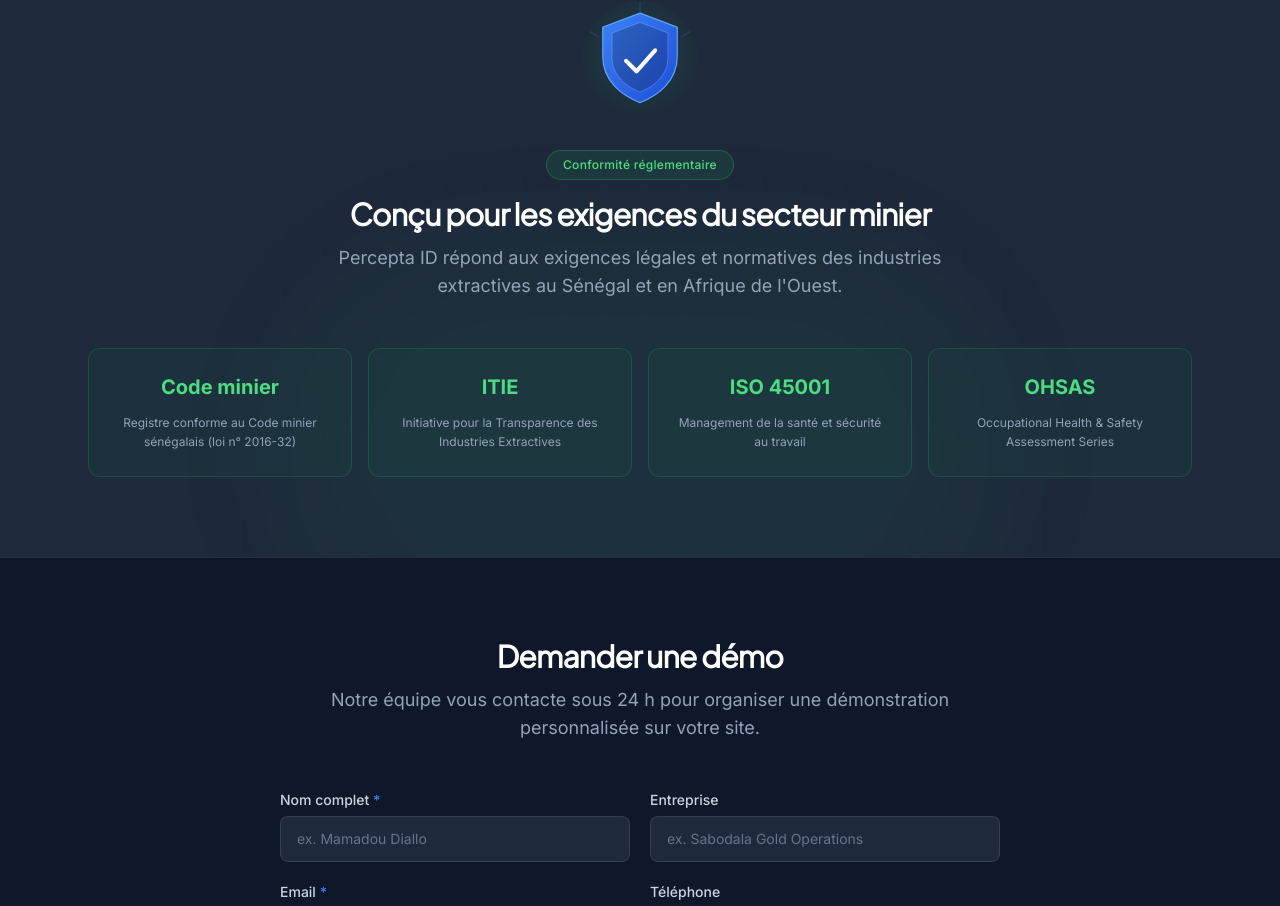
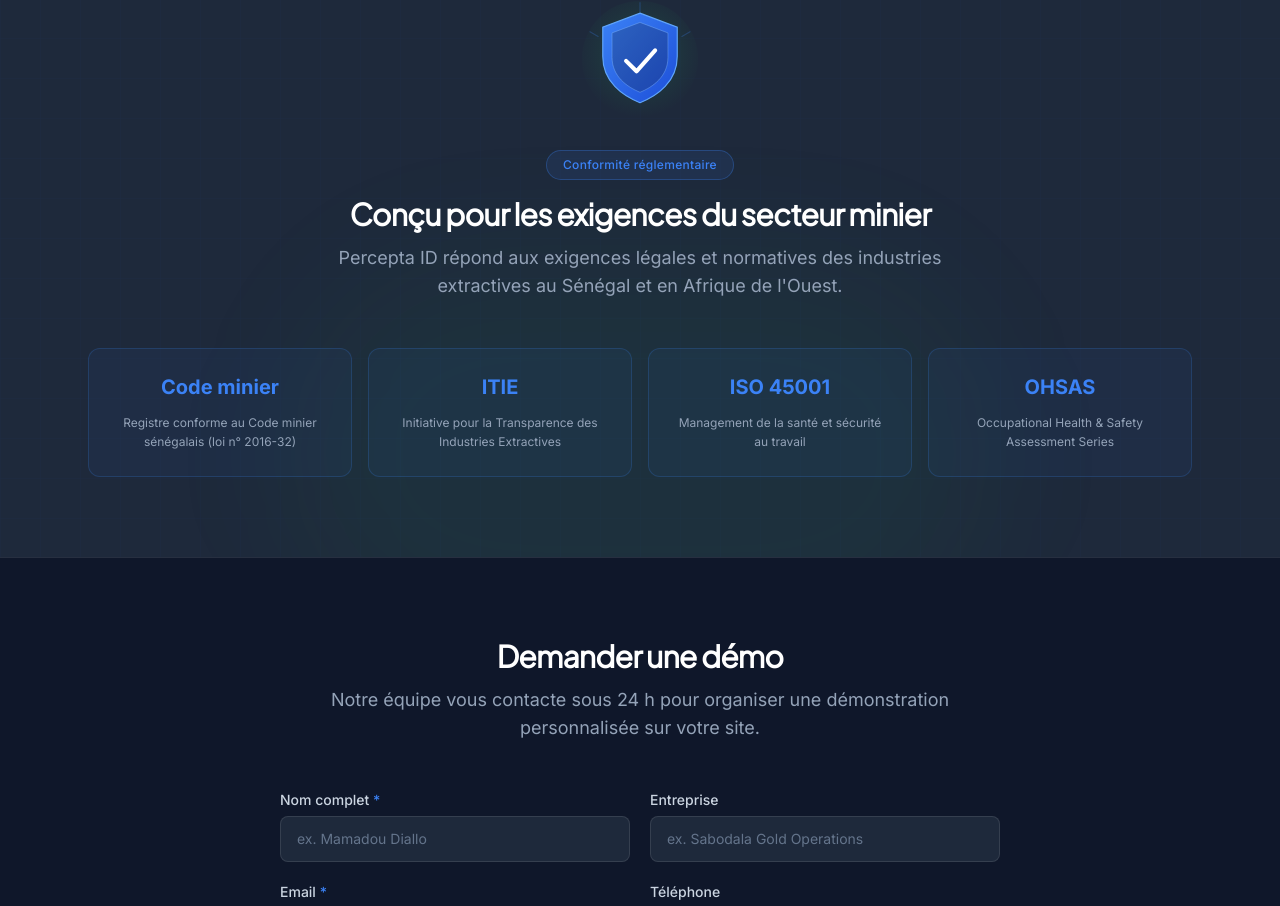
Before and after one commit to IVNorahc/percepta-id, a React (Vite) app: page / in a window 1280 px wide. Shown: the part 2415-3321 px from the top of the page. Built offline with nearby package versions, Linux system fonts and the light colour scheme; no server answers.

Commit message:
fix: harmonise couleur section conformité avec palette accent

```diff
--- a/src/pages/LandingPage.tsx
+++ b/src/pages/LandingPage.tsx
@@ -321,7 +321,7 @@
         <div className="relative max-w-6xl mx-auto px-6 py-20">
           <div className="text-center mb-12">
             <ShieldIllustration className="mx-auto mb-6 h-32 w-auto" />
-            <span className="inline-block rounded-full border border-green-500/30 bg-green-500/10 px-4 py-1.5 text-xs font-medium text-green-400 tracking-wide mb-4">
+            <span className="inline-block rounded-full border border-accent/30 bg-accent/10 px-4 py-1.5 text-xs font-medium text-accent tracking-wide mb-4">
               Conformité réglementaire
             </span>
             <h2 className="text-3xl font-bold tracking-tight">
@@ -336,9 +336,9 @@
             {CERTS.map((cert) => (
               <div
                 key={cert.code}
-                className="rounded-xl border border-green-500/20 bg-green-500/5 p-6 text-center hover:border-green-500/40 transition-colors"
+                className="rounded-xl border border-accent/20 bg-accent/5 p-6 text-center hover:border-accent/40 transition-colors"
               >
-                <div className="text-xl font-bold text-green-400 mb-3">{cert.code}</div>
+                <div className="text-xl font-bold text-accent mb-3">{cert.code}</div>
                 <p className="text-xs text-slate-400 leading-relaxed">{cert.label}</p>
               </div>
             ))}
```
